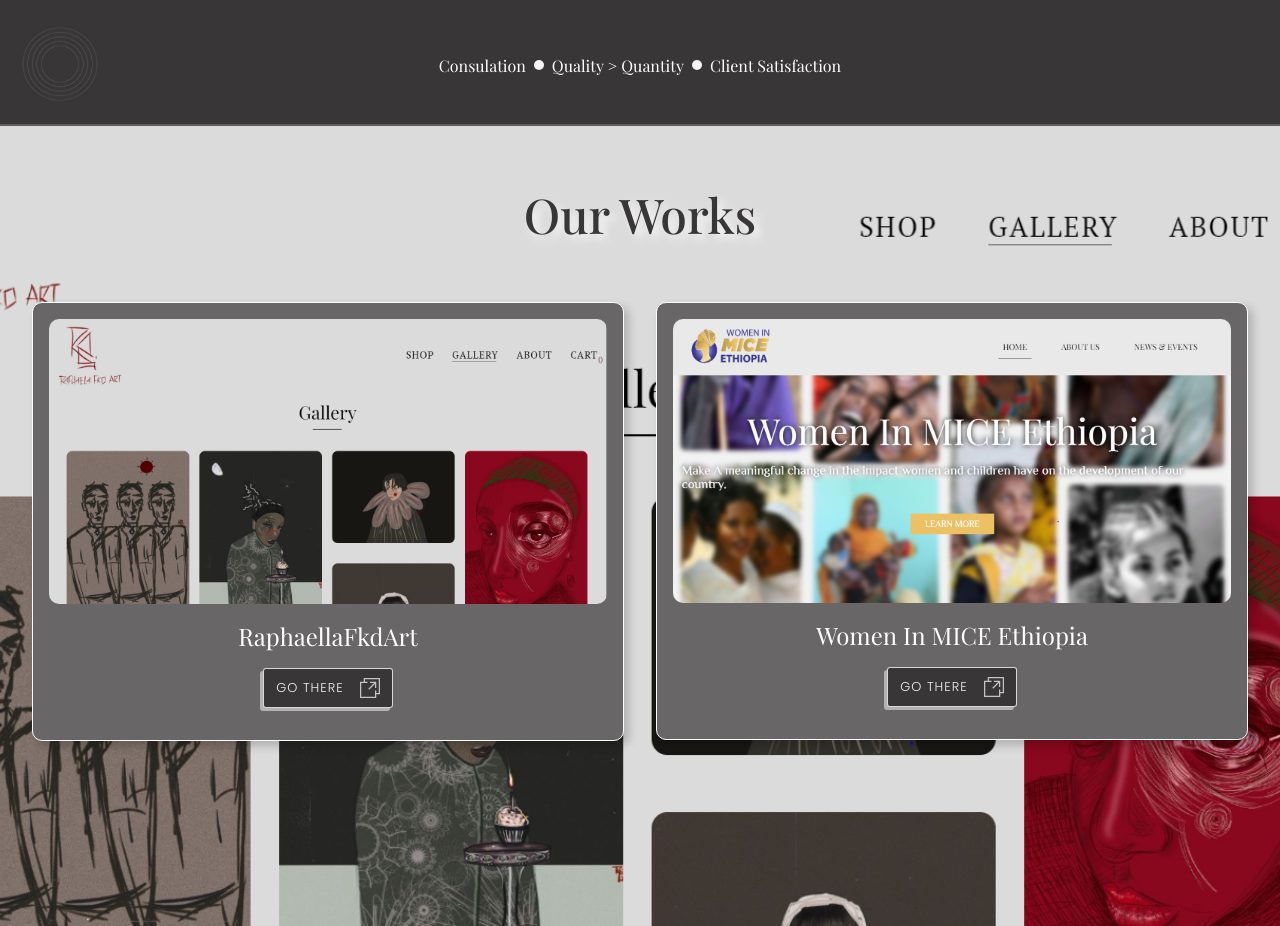
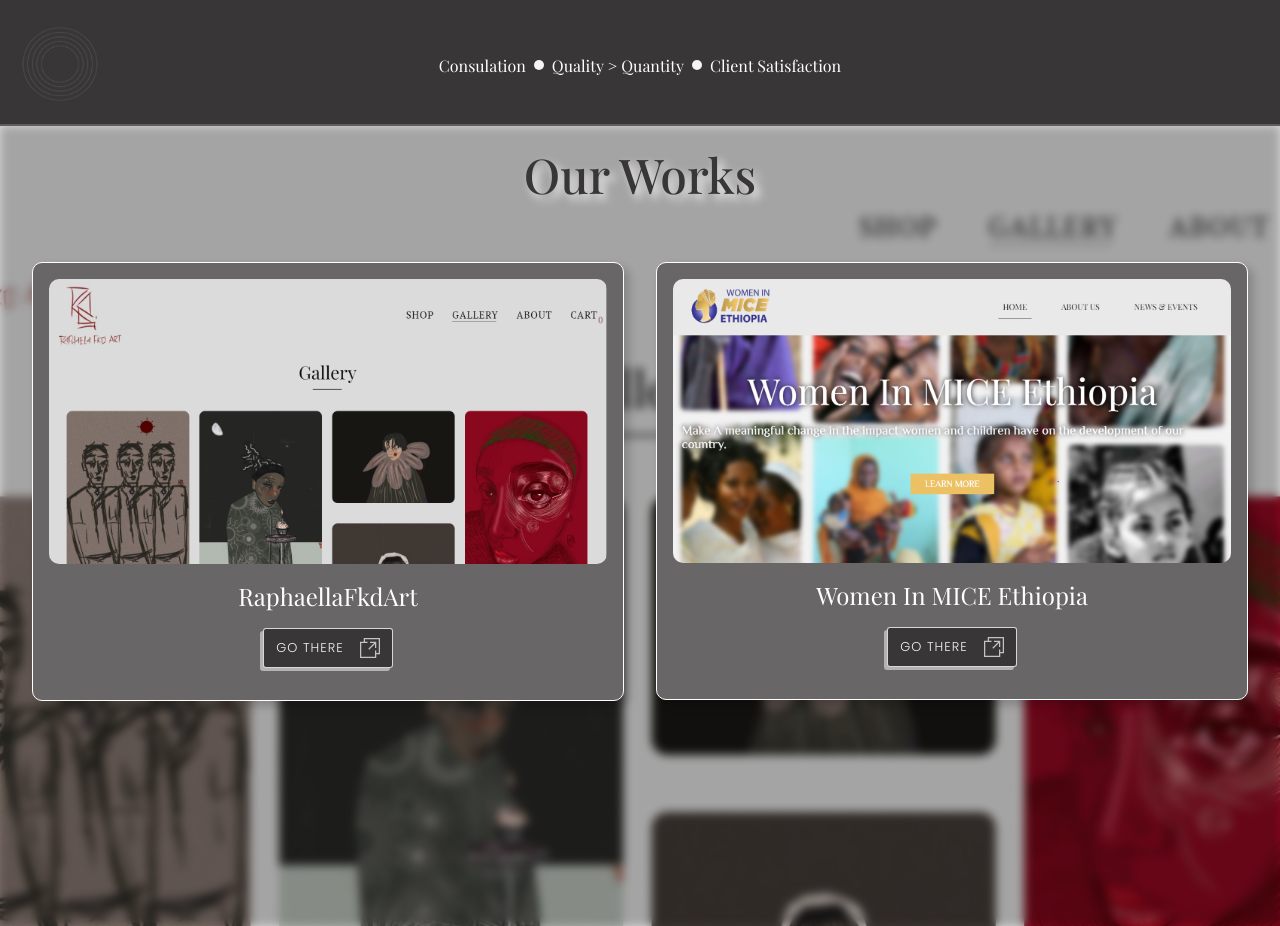
Before and after one commit to Jojo-Fkd/JFKD, a plain HTML site: page index.html in a window 1280 px wide. Shown: the part 1140-2066 px from the top of the page. Drawn offline with nearby package versions, Linux system fonts and the light colour scheme; a web font is replaced by a local one.

Commit message:
committed

```diff
--- a/css/work-examples.css
+++ b/css/work-examples.css
@@ -29,6 +29,7 @@
   left: 0;
   height: 100%;
   width: 100%;
+  -webkit-backdrop-filter: blur(5px) brightness(75%);
   backdrop-filter: blur(5px) brightness(75%);
 }
 
--- a/index.html
+++ b/index.html
@@ -234,7 +234,7 @@
       <!-- PORTFOLIO -->
 
       <section id="work-examples">
-        <div class="mobile-blur"></div>
+        <div class="blur"></div>
         <h1>Our Works</h1>
         <section class="example_container">
           <section>
```
